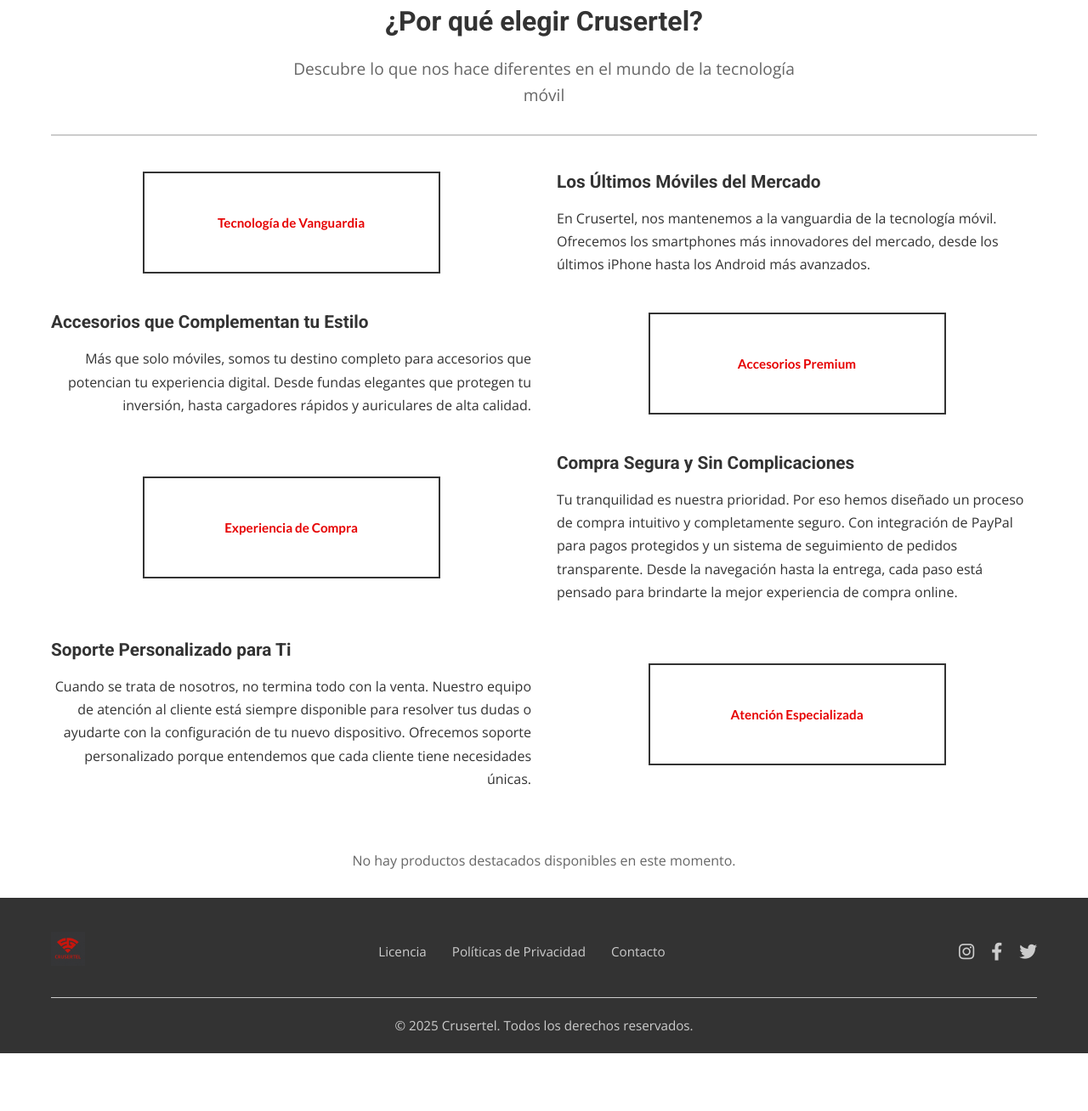
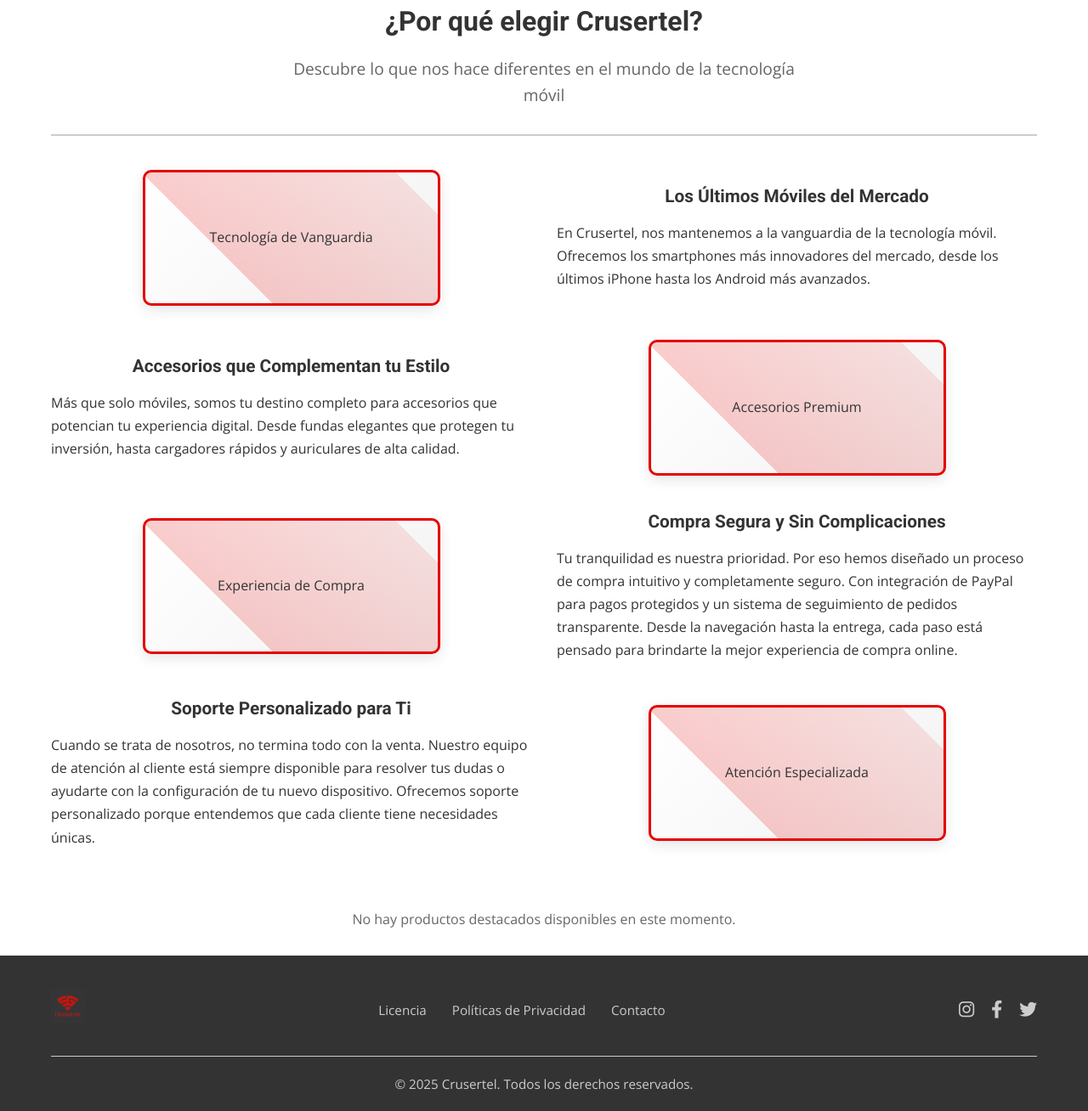
Before and after one commit to CruzAntonioDIWWEB/TFG_mobileStore, a PHP site: page / in a window 1280 px wide. Shown: the part 507-1815 px from the top of the page at 85% size. Before the commit the page ends 1747 px from the top, so only its background shows below. Run offline with PHP 8.4, Linux system fonts and the light colour scheme; data that the repository does not hold is empty.

Commit message:
zigzag improved

```diff
--- a/Views/home/index.php
+++ b/Views/home/index.php
@@ -80,8 +80,8 @@
 
 <!-- Featured Phones Section -->
 <?php if (!empty($featuredPhones)): ?>
-    <h2 class="home-featured-title">Teléfonos destacados</h2>
-    <p class="home-description-text">Presentamos nuestras nuevas adquisiciones a nuestro catálogo de teléfonos. </p>
+    <h2 class="home-featured-title">Últimas Novedades en Móviles</h2>
+    <p class="home-description-text">Descubre los últimos smartphones que hemos añadido a nuestro catálogo. Tecnología de vanguardia, diseños innovadores y las características más avanzadas del mercado, todo en un solo lugar para que estés siempre a la última.</p>
 
     <section class="accessories-section">
         <div class="section-container">
@@ -109,7 +109,7 @@
             </div>
 
             <div class="section-footer">
-                <a href="<?php echo BASE_URL; ?>index.php?controller=product&action=phones" class="view-all-link">Catálogo de móviles →</a>
+                <a href="<?php echo BASE_URL; ?>index.php?controller=product&action=phones" class="view-all-link">Catálogo completo de móviles →</a>
             </div>
         </div>
     </section>
@@ -117,8 +117,8 @@
 
 <!-- Featured Accessories Section -->
 <?php if (!empty($featuredAccessories)): ?>
-    <h2 class="home-featured-title">Accesorios destacados</h2>
-    <p class="home-description-text">Presentamos nuestras nuevas adquisiciones a nuestro catálogo de accesorios.</p>
+    <h2 class="home-featured-title">Nuevos Accesorios Disponibles</h2>
+    <p class="home-description-text">Explora nuestra selección más reciente de accesorios premium. Desde fundas protectoras hasta cargadores ultrarrápidos y auriculares de alta fidelidad, cada nuevo producto ha sido cuidadosamente seleccionado para complementar perfectamente tu dispositivo móvil.</p>
 
     <section class="accessories-section">
         <div class="section-container">
@@ -146,7 +146,7 @@
             </div>
 
             <div class="section-footer">
-                <a href="<?php echo BASE_URL; ?>index.php?controller=product&action=accessories" class="view-all-link">Catálogo de accesorios →</a>
+                <a href="<?php echo BASE_URL; ?>index.php?controller=product&action=accessories" class="view-all-link">Catálogo completo de accesorios →</a>
             </div>
         </div>
     </section>
--- a/assets/sass_styles/base/_reset.scss
+++ b/assets/sass_styles/base/_reset.scss
@@ -1,6 +1,5 @@
 // Reset of default styles in order to have a consistent base across browsers
-@use '../global/variables';
-@use '../global/functions' as f;
+@use '../global/variables' as v;
 @use 'sass:map';
 
 // For all the elements of the page I remove the default margins and paddings
@@ -14,7 +13,9 @@
 
 body {
   line-height: 1.6; // Line spacing
-  font-family: f.typography("fuente-texto");
+  font-family: map-get(v.$fonts, secondary); // Open Sans as default body font
+  color: map-get(v.$colors, text-primary);
+  background-color: map-get(v.$colors, white);
 }
 
 img {
--- a/assets/sass_styles/components/_homepage.scss
+++ b/assets/sass_styles/components/_homepage.scss
@@ -125,7 +125,7 @@
         @include container;
     }
 
-    // NEW: Zigzag Intro Section
+    // Introduction section
     .zigzag-intro {
         text-align: center;
         margin-bottom: map-get(v.$spacing, xxl);
@@ -184,8 +184,9 @@
                 order: 1;
             }
 
+            // Remove the right text alignment - center all titles now
             .zigzag-text {
-                text-align: right;
+                text-align: left; // Keep consistent with other rows
             }
         }
 
@@ -197,7 +198,6 @@
 
             // Reset order and force image-first pattern for all rows
             &.zigzag-row-reverse {
-
                 .zigzag-image,
                 .zigzag-content {
                     order: unset;
@@ -258,66 +258,24 @@
         flex-direction: column;
         justify-content: center;
 
-        // NEW: Zigzag Title styling
+        // FIX: Center all titles consistently
         .zigzag-title {
-            font-family: map-get(v.$fonts, primary); // Roboto
+            font-family: map-get(v.$fonts, primary);
             font-size: map-get(v.$font-sizes, h3);
             font-weight: map-get(v.$font-weights, semibold);
             color: map-get(v.$colors, dark-gray);
             margin-bottom: map-get(v.$spacing, md);
             line-height: 1.4;
+            text-align: center;
 
             @include breakpoint(mobile) {
                 font-size: map-get(v.$font-sizes, h3-mobile);
                 margin-bottom: map-get(v.$spacing, sm);
             }
         }
-    }
 
-    // Enhanced image placeholder styling
-    .image-placeholder {
-        width: 100%;
-        max-width: 350px;
-        height: 120px;
-        border: 2px solid map-get(v.$colors, dark-gray);
-        background-color: map-get(v.$colors, white);
-        display: flex;
-        align-items: center;
-        justify-content: center;
+        .zigzag-text {
             font-family: map-get(v.$fonts, secondary);
-        font-size: map-get(v.$font-sizes, small);
-        color: map-get(v.$colors, text-secondary);
-        text-align: center;
-        padding: map-get(v.$spacing, md);
-        box-sizing: border-box;
-        margin: 0 auto;
-
-        // NEW: Enhanced span styling
-        span {
-            font-family: map-get(v.$fonts, cta); // Lato
-            font-weight: map-get(v.$font-weights, semibold);
-            color: map-get(v.$colors, primary-red);
-        }
-
-        @include breakpoint(desktop) {
-            max-width: 320px;
-        }
-
-        @include breakpoint(tablet) {
-            height: 100px;
-            max-width: 280px;
-        }
-
-        @include breakpoint(mobile) {
-            height: 80px;
-            max-width: 250px;
-            font-size: map-get(v.$font-sizes, xs);
-        }
-    }
-
-    // UPDATED: Enhanced zigzag text styling
-    .zigzag-text {
-        font-family: map-get(v.$fonts, secondary); // Open Sans
             font-size: map-get(v.$font-sizes, regular);
             font-weight: map-get(v.$font-weights, regular);
             line-height: 1.7;
@@ -339,6 +297,53 @@
                 text-align: center;
                 font-size: map-get(v.$font-sizes, small);
                 line-height: 1.6;
+            }
+        }
+    }
+
+    .image-placeholder {
+        width: 100%;
+        max-width: 350px;
+        height: 160px; // Increased height for better presence
+        border: 3px solid map-get(v.$colors, primary-red); // Red border for impact
+        background: linear-gradient(135deg, map-get(v.$colors, white) 0%, map-get(v.$colors, bg-light-gray) 100%);
+        border-radius: map-get(v.$layout, border-radius-lg);
+        display: flex;
+        align-items: center;
+        justify-content: center;
+        text-align: center;
+        padding: map-get(v.$spacing, lg);
+        box-sizing: border-box;
+        margin: 0 auto;
+        position: relative;
+        overflow: hidden;
+        box-shadow: map-get(v.$shadows, medium);
+
+        // Add subtle animation
+        transition: all map-get(v.$transitions, normal);
+
+        &:hover {
+            transform: translateY(-5px);
+            box-shadow: map-get(v.$shadows, large);
+            border-color: map-get(v.$colors, primary-red-dark);
+        }
+
+        // Add decorative element
+        &::before {
+            content: '';
+            position: absolute;
+            top: -50%;
+            left: -50%;
+            width: 200%;
+            height: 200%;
+            background: linear-gradient(45deg, transparent 40%, rgba(map-get(v.$colors, primary-red), 0.2) 40%, rgba(map-get(v.$colors, primary-red), 0.1) 70%, transparent 70%);
+            border-radius: 50%;
+            z-index: 0;
+        }
+
+        span {
+            position: relative;
+            z-index: 1;
         }
     }
 
--- a/assets/sass_styles/global/_functions.scss
+++ b/assets/sass_styles/global/_functions.scss
@@ -1,11 +1,22 @@
 @use '../global/variables' as v;
 @use 'sass:map';
 
-// Obtain colors and typography from variables
-@function colors($nombre_color) {
-    @return map.get(v.$colores, $nombre_color);
+// Obtain colors from variables
+@function get-color($color-name) {
+    @return map-get(v.$colors, $color-name);
 }
 
-@function typography($nombre_tipografia) {
-    @return map.get(v.$fonts, $nombre_tipografia);
+// Obtain fonts from variables
+@function get-font($font-name) {
+    @return map-get(v.$fonts, $font-name);
 }
+
+// Obtain font sizes from variables
+@function get-font-size($size-name) {
+    @return map-get(v.$font-sizes, $size-name);
+}
+
+// Obtain spacing from variables
+@function get-spacing($spacing-name) {
+    @return map-get(v.$spacing, $spacing-name);
+}
```
Also changed, not shown: assets/css/main.css, 1 other file. Lines whose indentation alone changed are shown as unchanged.
